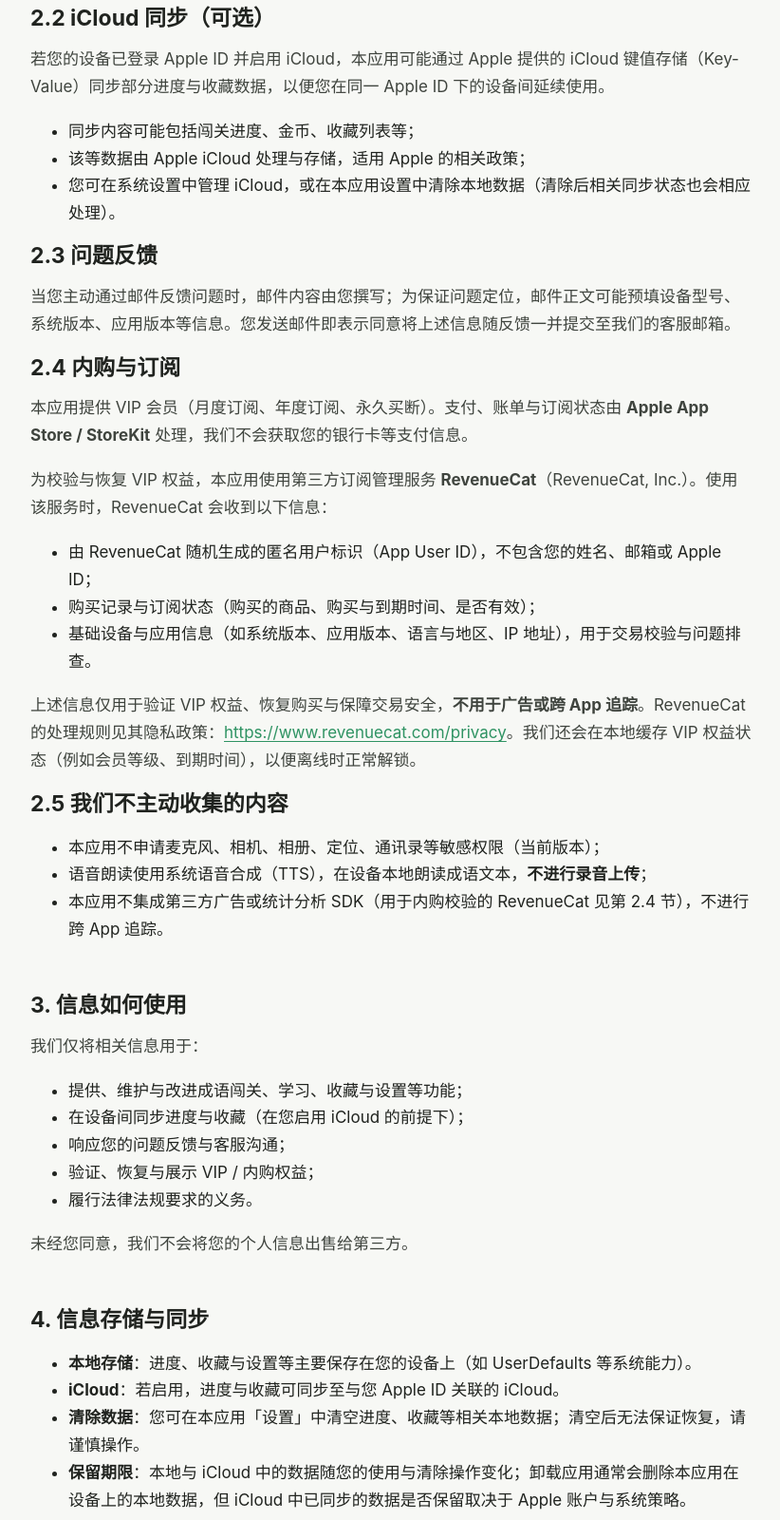
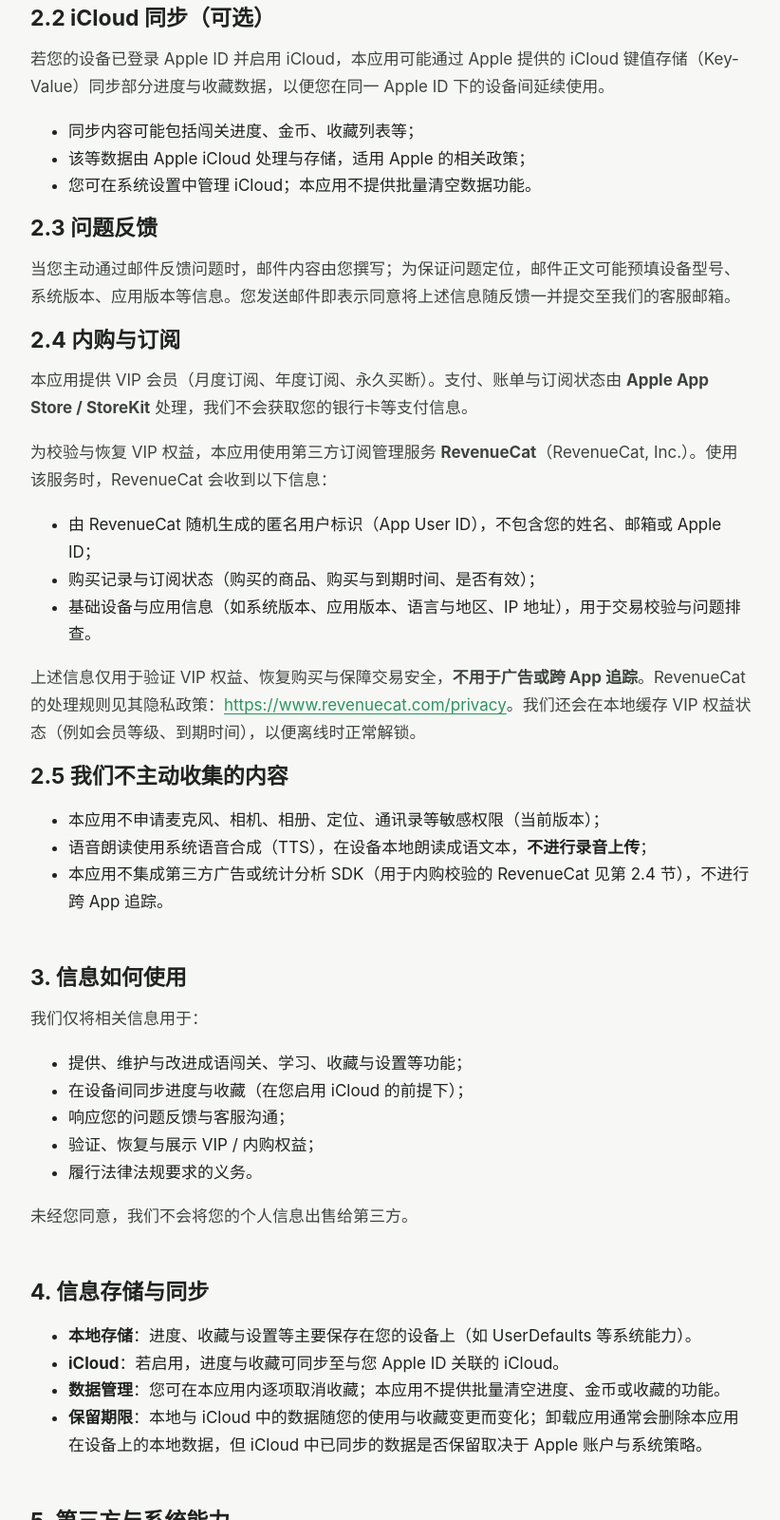
Before and after one commit to shxlxa/html, a plain HTML site: page ftchengyu/privacy/index.html in a window 1280 px wide. Shown: the part 1971-3571 px from the top of the page at 95% size, without its empty margins (228-1050 px from the left). Drawn offline with Linux system fonts and the light colour scheme.

Commit message:
更新文档

```diff
--- a/ftchengyu/privacy/index.html
+++ b/ftchengyu/privacy/index.html
@@ -47,7 +47,7 @@
         <article class="document">
             <header class="document-intro">
                 <h2>成语闯关隐私政策</h2>
-                <p class="effective-date">生效日期：2026年10月13日</p>
+                <p class="effective-date">生效日期：2026年10月21日</p>
             </header>
 
             <section class="policy-section reveal">
@@ -79,7 +79,7 @@
                 <ul>
                     <li>同步内容可能包括闯关进度、金币、收藏列表等；</li>
                     <li>该等数据由 Apple iCloud 处理与存储，适用 Apple 的相关政策；</li>
-                    <li>您可在系统设置中管理 iCloud，或在本应用设置中清除本地数据（清除后相关同步状态也会相应处理）。</li>
+                    <li>您可在系统设置中管理 iCloud；本应用不提供批量清空数据功能。</li>
                 </ul>
 
                 <h3>2.3 问题反馈</h3>
@@ -121,8 +121,8 @@
                 <ul>
                     <li><strong>本地存储</strong>：进度、收藏与设置等主要保存在您的设备上（如 UserDefaults 等系统能力）。</li>
                     <li><strong>iCloud</strong>：若启用，进度与收藏可同步至与您 Apple ID 关联的 iCloud。</li>
-                    <li><strong>清除数据</strong>：您可在本应用「设置」中清空进度、收藏等相关本地数据；清空后无法保证恢复，请谨慎操作。</li>
-                    <li><strong>保留期限</strong>：本地与 iCloud 中的数据随您的使用与清除操作变化；卸载应用通常会删除本应用在设备上的本地数据，但 iCloud 中已同步的数据是否保留取决于 Apple 账户与系统策略。</li>
+                    <li><strong>数据管理</strong>：您可在本应用内逐项取消收藏；本应用不提供批量清空进度、金币或收藏的功能。</li>
+                    <li><strong>保留期限</strong>：本地与 iCloud 中的数据随您的使用与收藏变更而变化；卸载应用通常会删除本应用在设备上的本地数据，但 iCloud 中已同步的数据是否保留取决于 Apple 账户与系统策略。</li>
                 </ul>
             </section>
 
@@ -160,11 +160,11 @@
                 <p>在适用法律允许的范围内，您可以：</p>
                 <ul>
                     <li>在本应用内查看与管理进度、收藏与设置；</li>
-                    <li>通过设置清空相关本地数据；</li>
+                    <li>在本应用内逐项取消收藏；</li>
                     <li>通过系统设置管理 iCloud、通知等权限；</li>
                     <li>就隐私问题通过邮件与我们联系。</li>
                 </ul>
-                <p>因本应用无自建账号体系，部分「账户删除」类请求不适用；清除本地数据及管理 Apple ID / iCloud 是主要控制方式。</p>
+                <p>因本应用无自建账号体系，部分「账户删除」类请求不适用；管理 Apple ID / iCloud 及系统权限是主要控制方式。</p>
             </section>
 
             <section class="policy-section reveal">
```
Also changed, not shown: ftchengyu/support/index.html (+1 -1 lines).
